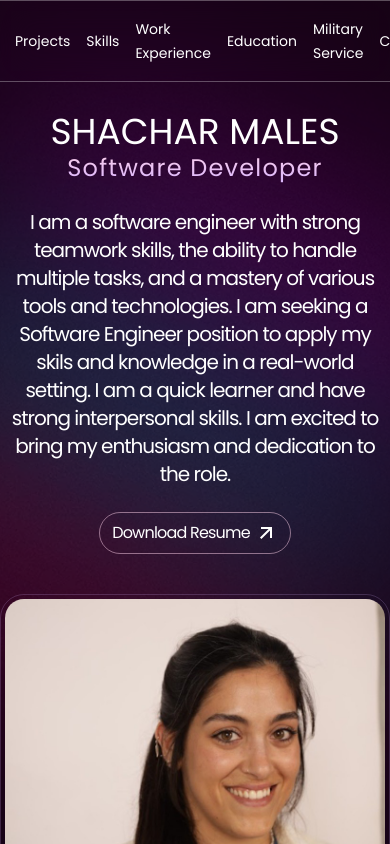
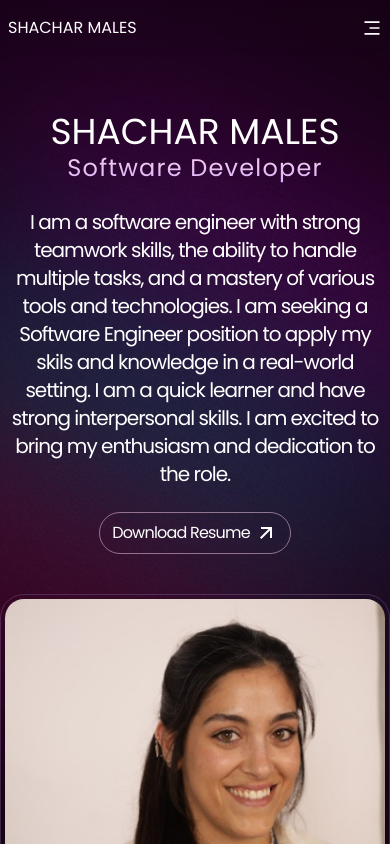
Before and after one commit to shacharml/portfolio-website, a React (Vite) app: page / in a window 390 px wide. Shown: the top 844 px of the page. Built offline with nearby package versions, Linux system fonts and the light colour scheme.

Commit message:
fix mobile navbar hidden

```diff
--- a/src/components/Navbar.jsx
+++ b/src/components/Navbar.jsx
@@ -30,7 +30,7 @@ const Navbar = () => {
       <nav className="fixed left-0 right-0 z-50 flex justify-center lg:top-4">
         {/* {desktop Menu} */}
         <div
-          className="flex items-center justify-between rounded-full border border-white/30
+          className="hidden lg:flex items-center justify-between rounded-full border border-white/30
       px-6 py-3 backdrop-blur-lg w-fit gap-12"
         >
           <div className="text-white text-lg px-6">
@@ -66,7 +66,7 @@ const Navbar = () => {
         </div>
 
         {/* {Mobile Menu} */}
-        <div className="py-2 backdrop-blur-md lg:hidden">
+        <div className="py-2 backdrop-blur-md w-full lg:hidden">
           <div className="flex items-center justify-between">
             <div>
               <a
```
